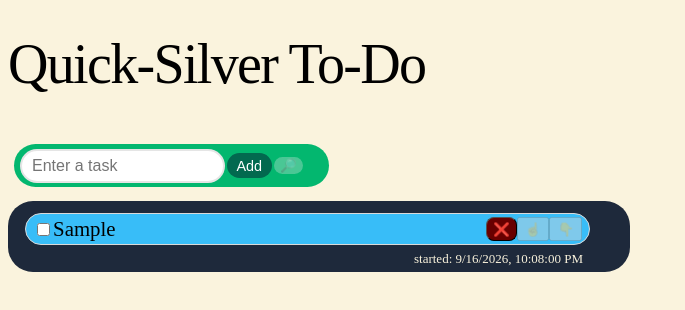
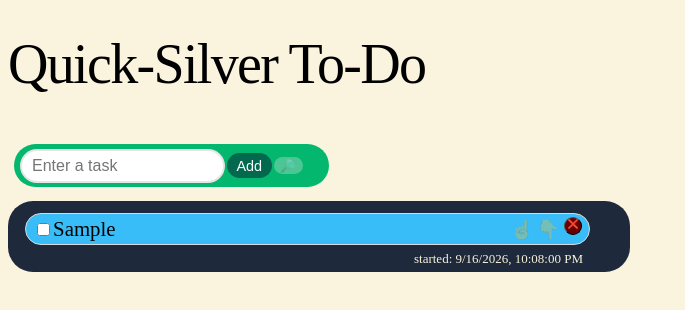
Before and after one commit to V33blvck/quick-silver, a React (Vite) app: page / in a window 1280 px wide. Both pictures are taken after typing "Sample" into the empty fields and a click on the button "Add". Shown: the top 310 px of the page, without its empty margins (0-685 px from the left). Built offline with nearby package versions, Linux system fonts and the light colour scheme.

Commit message:
updated css for better UX

```diff
--- a/src/index.css
+++ b/src/index.css
@@ -1,4 +1,6 @@
-
+body {
+  background-color: #FAF3DD;
+}
 
 h1{
   font-family: var(--heading);
@@ -18,6 +20,19 @@ h1 {
   }
 }
 
+.task-input{
+  min-height: 70px;
+  max-width: 370px;
+  background-color: none;
+  display:flex;
+  align-items: center;
+  padding-left: 6px;
+  margin-bottom: none;
+  flex-wrap: wrap;
+  padding-bottom: 3px;
+
+}
+
 .add-button{
   font-size: .9rem;
   height: 25px;
@@ -33,6 +48,27 @@ h1 {
   margin-right: 2px;
 }
 
+.search-Btn{
+  color: #FAF3DD;
+  background-color: rgba(39, 102, 142, 0.752);
+  border-radius: 15px;
+  border: none;
+  margin-left: 2px;
+  margin-right: 2px;
+  width: 16%;
+}
+
+.toggleSearch{
+  border-radius: 10px;
+  border: none;
+}
+
+.cancle-search{
+  background-color: orange;
+  border-radius: 10px;
+  border: none;
+}
+
 input[type="text"]{
   font-size: 1rem;
   padding: 10px;
@@ -42,6 +78,43 @@ input[type="text"]{
   height: 10px;
   display: flex;
   width: 60%;
+}
+.input-wrappers{
+  height: 43px;
+  max-width: 370px;
+  background-color: rgb(3, 183, 111);
+  border-radius: 40px;
+  display:flex;
+  align-items: center;
+  padding-left: 6px;
+  padding-right: 8px;
+  margin-bottom: 5px;
+  flex-wrap: nowrap;
+  margin-top: 10px;
+
+}
+
+.error-message{
+  margin-top: 0px;
+  margin-left: 15px;
+  color: rgb(143, 6, 6);
+
+}
+
+.item-container{
+  display: flex;
+  background-color: #1E293B;
+  flex-direction: column;
+  width: 600px;
+  max-width: 95%;
+  margin-top: 0px;
+  padding-left: 12px;
+  padding-right: 10px;
+  padding-top: 8px;
+  border-radius: 25px;
+  align-items: flex-start;
+  min-height: 20px;
+  justify-content: flex-start;
 }
 
 li{
@@ -59,71 +132,51 @@ li{
   display: flex;
 }
 
-.item-container{
+.delete-button{
+  background-color: rgb(104, 0, 0);
+  border-radius: 10px;
+  margin-right: 4px;
+  margin-left: 2px;
+  border-width: 1.6px;
+  height: 18px;
+  width: 18px;
+  font-size: 9px;
   display: flex;
-  background-color: #1E293B;
-  flex-direction: column;
-  width: 600px;
-  max-width: 95%;
-  margin-top: 0px;
-  padding-left: 12px;
-  padding-right: 10px;
-  padding-top: 8px;
-  border-radius: 25px;
-  align-items: flex-start;
-  min-height: 20px;
-  justify-content: flex-start;
-}
-.input-wrappers{
-  height: 43px;
-  max-width: 370px;
-  background-color: rgb(3, 183, 111);
-  border-radius: 40px;
-  display:flex;
-  align-items: center;
-  padding-left: 6px;
-  padding-right: 8px;
-  margin-bottom: 5px;
-  flex-wrap: nowrap;
-  margin-top: 10px;
+  justify-content: center;
 
 }
 
-.delete-button{
-  background-color: rgb(104, 0, 0);
-  border-radius: 8px;
+.move-down{
+  margin-right: 2px;
+  margin-left:4px;
+  margin-right: 4px;
+  background-color: #38BDF8;
+  border: none;
+  display: flex;
+  justify-content: center;
+  align-items: center;
+  height: 20px;
+  width: 20px;
+  margin-top: 2px;
+}
+.move-down-emoji{
+  font-size: 19px;
+}
+.move-up{
+  margin-right: 2px;
   margin-left: 10px;
-  border-width: 1.6px;
+  margin-top: 2px;
+  background-color: #38BDF8;
+  border: none;
+  font-size: 40 px;
+  height: 20px;
+  width: 20px;
+  display: flex;
+  justify-content: center;
+  align-items: center;
 }
-body {
-  background-color: #FAF3DD;
-}
-
-.search-Btn{
-  color: #FAF3DD;
-  background-color: rgba(39, 102, 142, 0.752);
-  border-radius: 15px;
-  border: none;
-  margin-left: 2px;
-  margin-right: 2px;
-  width: 16%;
-}
-
-.cancle-search{
-  background-color: orange;
-  border-radius: 10px;
-  border: none;
-}
-.toggleSearch{
-  border-radius: 10px;
-  border: none;
-}
-.move-down{
-  margin-right: 4px;
-}
-.item-actions{
-  display: flex;
-  flex-wrap: nowrap;
+.move-up-emoji{
+  font-size: 19px;
 }
 
 
@@ -148,21 +201,8 @@ body {
   font-size: 13px;
 
 }
-.task-input{
-  min-height: 70px;
-  max-width: 370px;
-  background-color: none;
-  display:flex;
-  align-items: center;
-  padding-left: 6px;
-  margin-bottom: none;
-  flex-wrap: wrap;
-  padding-bottom: 3px;
 
+.item-actions{
+  display: flex;
+  flex-wrap: nowrap;
 }
-.error-message{
-  margin-top: 0px;
-  margin-left: 15px;
-  color: rgb(143, 6, 6);
-
-}
--- a/src/quick-silver.tsx
+++ b/src/quick-silver.tsx
@@ -273,24 +273,24 @@ function QuickSilver_toDo() {
 
               <span className="item-actions">
                 <button
-                  className="delete-button"
-                  onClick={() => deleteTask(task.id)}
-                >
-                  ❌
-                </button>
-                <button
                   className="move-up"
                   disabled={tasks.length === 1 || index === 0}
                   onClick={() => moveUp(index)}
                 >
-                  ☝️
+                  <span className="move-up-emoji">☝️</span>
                 </button>
                 <button
                   className="move-down"
                   disabled={tasks.length === 1 || index === tasks.length - 1}
                   onClick={() => moveDown(index)}
                 >
-                  👇
+                  <span className="move-down-emoji">👇</span>
+                </button>
+                <button
+                  className="delete-button"
+                  onClick={() => deleteTask(task.id)}
+                >
+                  ❌
                 </button>
               </span>
             </li>
```
